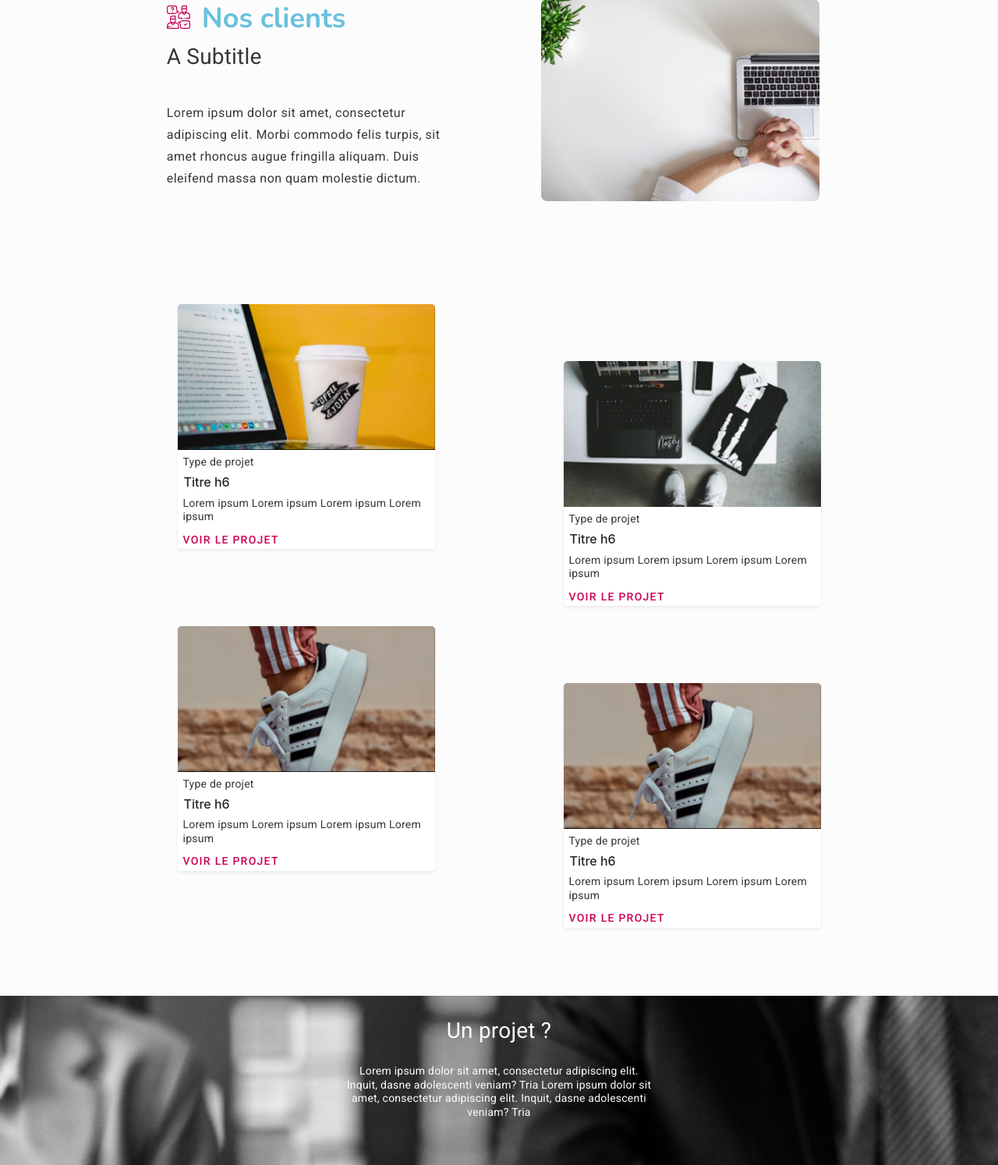
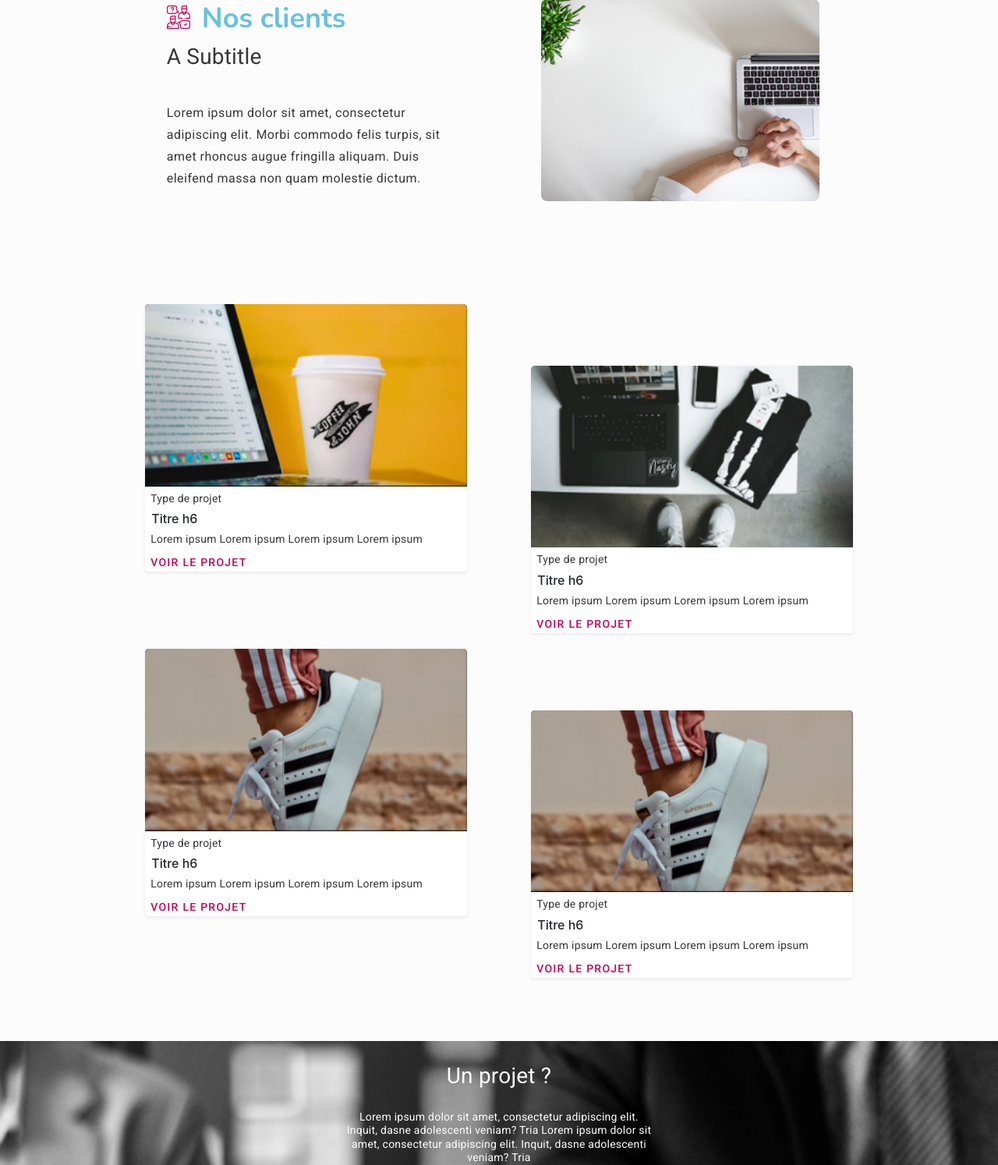
Before and after one commit to Delphine-C/Formation_projet5, a Symfony app: template templates/references.html.twig in a window 1280 px wide. Shown: the part 223-1717 px from the top of the page at 78% size. Run offline with Twig, Linux system fonts and the light colour scheme; the template is opened without the code that fills it, so the values that code supplies are empty; some libraries are stand-ins or nearby versions.

Commit message:
Change block width on reference and blog page

```diff
--- a/templates/blog.html.twig
+++ b/templates/blog.html.twig
@@ -31,7 +31,7 @@
         <div class="row block">
             <div class="row d-flex justify-content-around">
                 {% for article in articles %}
-                    <div class="col-lg-4 col-md-4 col-sm-6 col-10 no-padding shadow-sm p-0 mb-0 bg-white rounded white block-decal thumbnail">
+                    <div class="col-lg-5 col-md-5 col-sm-6 col-10 no-padding shadow-sm p-0 mb-0 bg-white rounded white block-decal thumbnail">
                         <img src="{{ asset('images/home/projet1.jpg') }}" class="img-fluid" alt="" height="180"
                              width="100%">
                         <h5>Ecrit par {{ article.author.firstname }} le {{ article.date|date('d.m.Y') }}</h5>
--- a/templates/references.html.twig
+++ b/templates/references.html.twig
@@ -30,28 +30,28 @@
 
         <div class="row block">
             <div class="row d-flex justify-content-around display-small">
-                <div class="col-lg-4 col-md-4 col-sm-6 col-10 no-padding shadow-sm p-0 mb-0 bg-white rounded white block-decal thumbnail">
+                <div class="col-lg-5 col-md-5 col-sm-6 col-10 no-padding shadow-sm p-0 mb-0 bg-white rounded white block-decal thumbnail">
                     <img src="{{ asset('images/home/projet1.jpg') }}" class="img-fluid" alt="" height="180" width="100%">
                     <p>Type de projet</p>
                     <h6>Titre h6</h6>
                     <p>Lorem ipsum Lorem ipsum Lorem ipsum Lorem ipsum </p>
                     <a href="#" class="link1">Voir le projet</a>
                 </div>
-                <div class="col-lg-4 col-md-4 col-sm-6 col-10 no-padding shadow-sm p-0 mb-0 bg-white rounded white block-decal thumbnail">
+                <div class="col-lg-5 col-md-5 col-sm-6 col-10 no-padding shadow-sm p-0 mb-0 bg-white rounded white block-decal thumbnail">
                     <img src="{{ asset('images/home/projet2.jpg') }}" class="img-fluid" alt="" height="180" width="100%">
                     <p>Type de projet</p>
                     <h6>Titre h6</h6>
                     <p>Lorem ipsum Lorem ipsum Lorem ipsum Lorem ipsum </p>
                     <a href="#" class="link1">Voir le projet</a>
                 </div>
-                <div class="col-lg-4 col-md-4 col-sm-6 col-10 no-padding shadow-sm p-0 mb-0 bg-white rounded white block-decal">
+                <div class="col-lg-5 col-md-5 col-sm-6 col-10 no-padding shadow-sm p-0 mb-0 bg-white rounded white block-decal">
                     <img src="{{ asset('images/home/projet3.jpg') }}" class="img-fluid" alt="" height="180" width="100%">
                     <p>Type de projet</p>
                     <h6>Titre h6</h6>
                     <p>Lorem ipsum Lorem ipsum Lorem ipsum Lorem ipsum </p>
                     <a href="#" class="link1">Voir le projet</a>
                 </div>
-                <div class="col-lg-4 col-md-4 col-sm-6 col-10 no-padding shadow-sm p-0 mb-0 bg-white rounded white block-decal">
+                <div class="col-lg-5 col-md-5 col-sm-6 col-10 no-padding shadow-sm p-0 mb-0 bg-white rounded white block-decal">
                     <img src="{{ asset('images/home/projet3.jpg') }}" class="img-fluid" alt="" height="180" width="100%">
                     <p>Type de projet</p>
                     <h6>Titre h6</h6>
```
